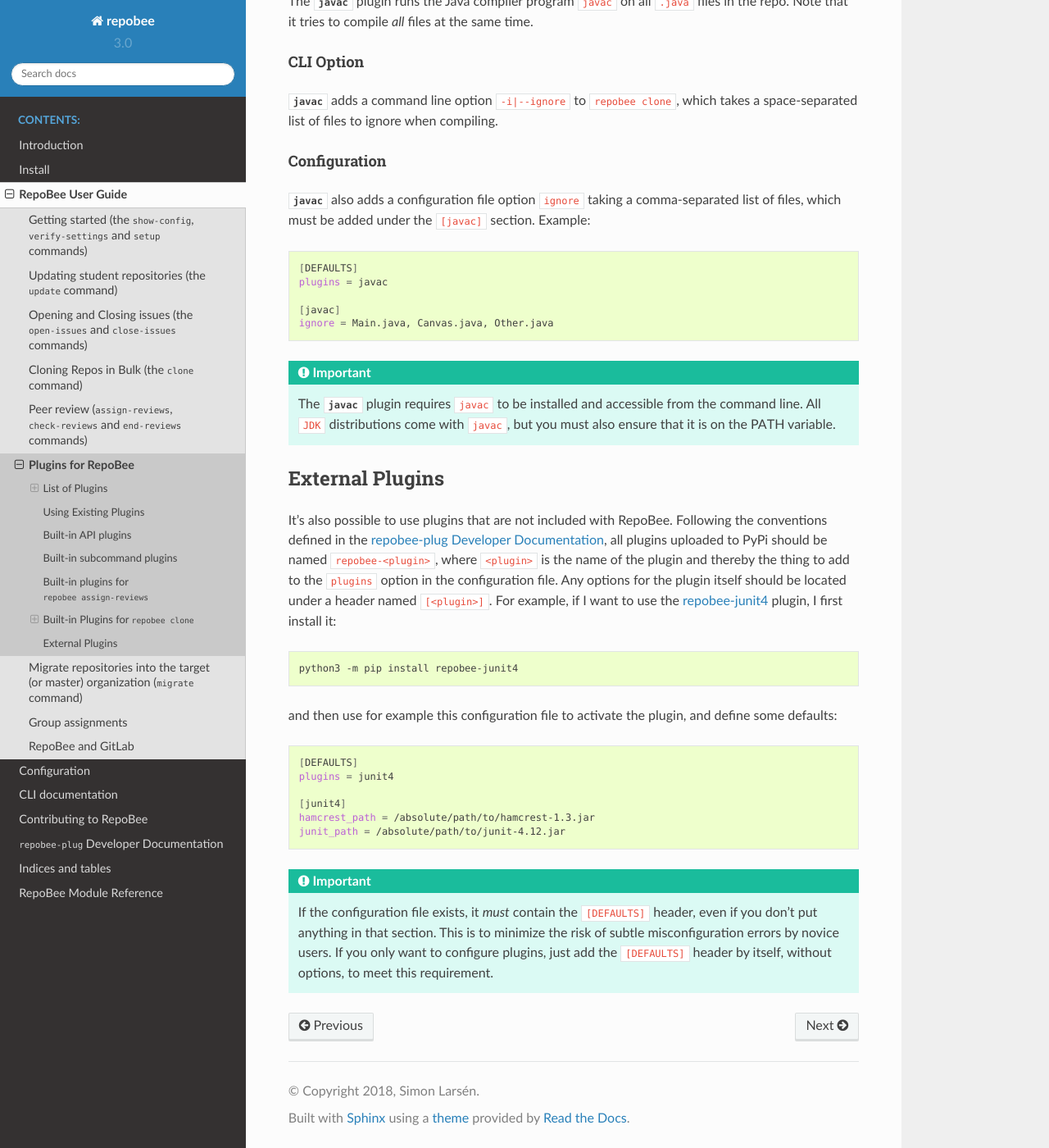
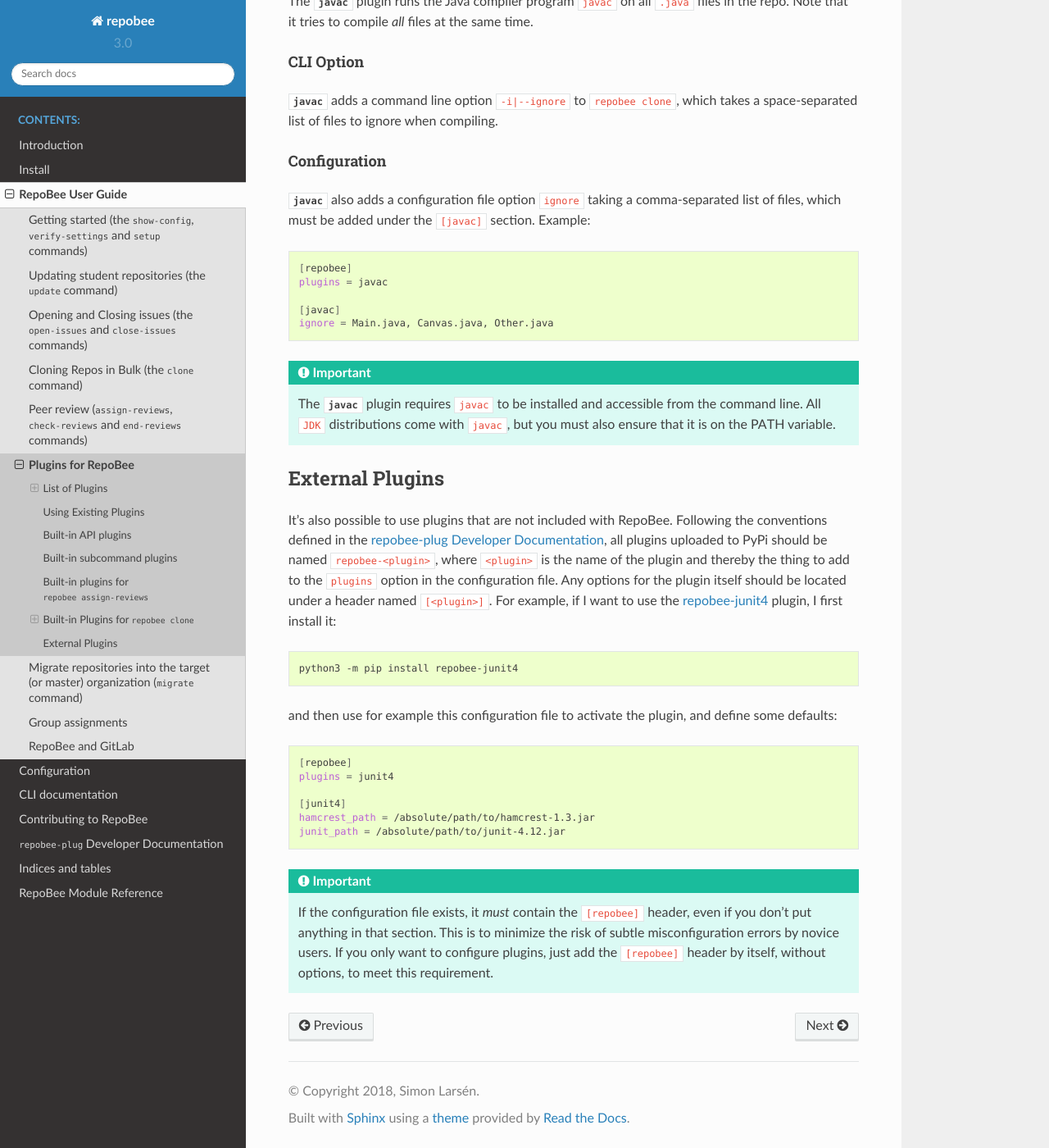
Before and after one commit to repobee/repobee, a Sphinx documentation site: the page built from docs/plugins.rst, in a window 1280 px wide and 1400 px high, scrolled down 3389 px. Shown: the whole window at 82% size. Built offline with Sphinx 7.4.7 and the Read the Docs theme 2.0.0, drawn with Linux system fonts in a browser that asks for light colours.

Commit message:
Rename DEFAULTS header to repobee

```diff
--- a/docs/configuration.rst
+++ b/docs/configuration.rst
@@ -38,7 +38,7 @@
 
 .. code-block:: bash
 
-    [DEFAULTS]
+    [repobee]
     base_url = https://some-api-v3-url
     user = YOUR_USERNAME
     org_name = ORGANIZATION_NAME
@@ -48,7 +48,7 @@
 
 .. important::
 
-    If the configuration file exists, it *must* contain the ``[DEFAULTS]``
+    If the configuration file exists, it *must* contain the ``[repobee]``
     header. This is to minimize the risk of misconfiguration by novice users.
 
 **To find out where to place the configuration file (and what to name it)**,
@@ -65,6 +65,6 @@
 .. note::
 
     You can run ``repobee verify-settings`` to verify the basic configuration.
-    This will check the most important settings configurable in ``DEFAULTS``.
+    This will check the most important settings configurable in ``repobee``.
 
 .. _`GitHub access token docs`: https://help.github.com/articles/creating-a-personal-access-token-for-the-command-line/
--- a/docs/getting_started.rst
+++ b/docs/getting_started.rst
@@ -76,7 +76,7 @@
 .. code-block:: bash
    :caption: config.ini
 
-   [DEFAULTS]
+   [repobee]
    base_url = https://some-enterprise-host/api/v3
    user = slarse
    org_name = repobee-demo
@@ -113,7 +113,7 @@
     [INFO] Found valid config file at /home/slarse/.config/repobee/config.ini
     [INFO]
     ----------------BEGIN CONFIG FILE-----------------
-    [DEFAULTS]
+    [repobee]
     base_url = https://some-enterprise-host/api/v3
     user = slarse
     org_name = repobee-demo
--- a/docs/plugins.rst
+++ b/docs/plugins.rst
@@ -105,7 +105,7 @@
 
 .. code-block:: bash
 
-    [DEFAULTS]
+    [repobee]
     plugins = javac, pylint
 
 Like with all other configuration values, they are only used if no command line
@@ -198,7 +198,7 @@
 
 .. code-block:: bash
 
-    [DEFAULTS]
+    [repobee]
     plugins = javac
 
     [javac]
@@ -231,7 +231,7 @@
 
 .. code-block:: bash
 
-    [DEFAULTS]
+    [repobee]
     plugins = junit4
 
     [junit4]
@@ -241,10 +241,10 @@
 
 .. important::
 
-    If the configuration file exists, it *must* contain the ``[DEFAULTS]``
+    If the configuration file exists, it *must* contain the ``[repobee]``
     header, even if you don't put anything in that section. This is to minimize
     the risk of subtle misconfiguration errors by novice users. If you only
-    want to configure plugins, just add the ``[DEFAULTS]`` header by itself,
+    want to configure plugins, just add the ``[repobee]`` header by itself,
     without options, to meet this requirement.
 
 .. _repobee-junit4: https://github.com/repobee/repobee-junit4
```
Also changed, not shown: 9 other files.
